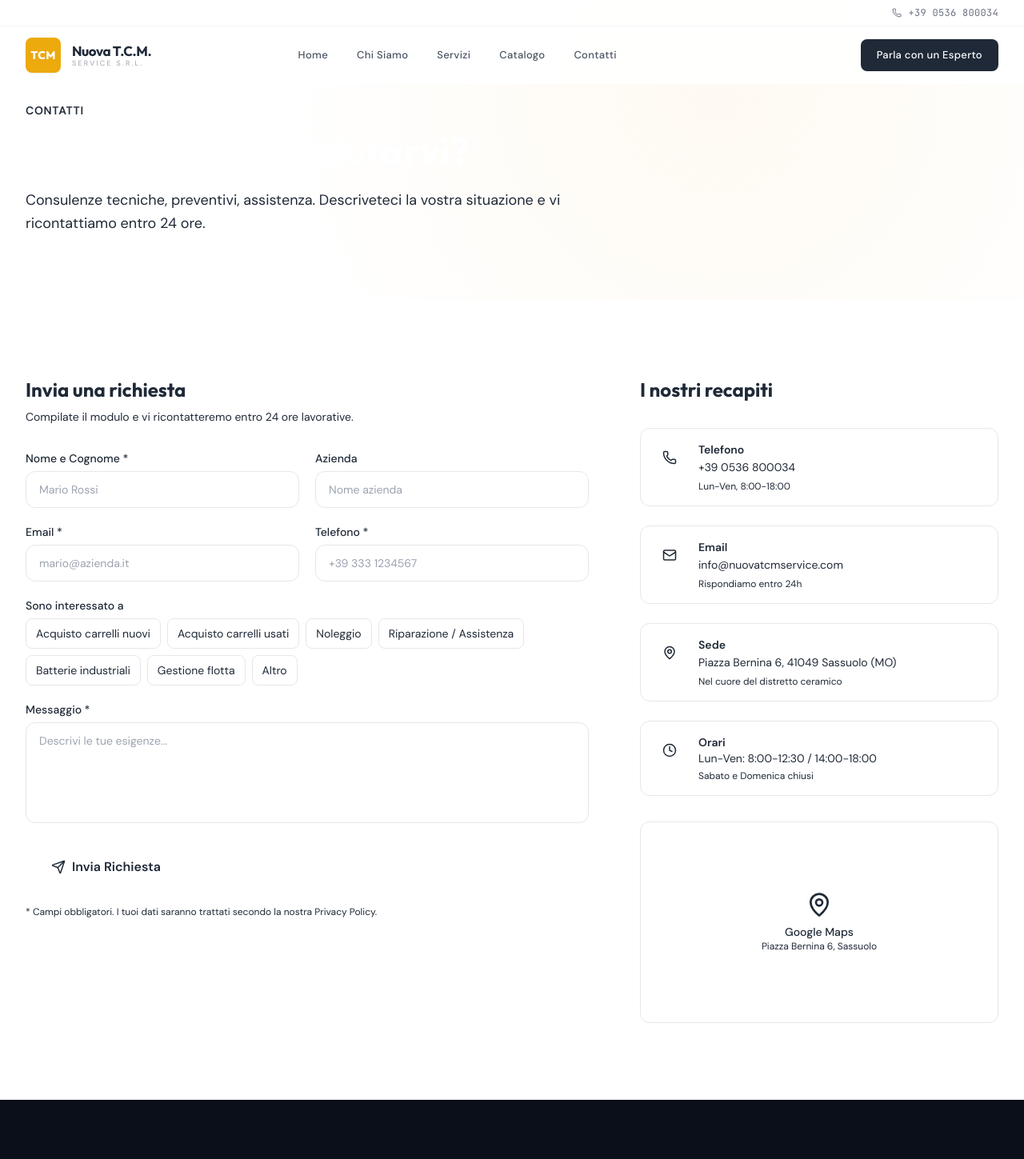
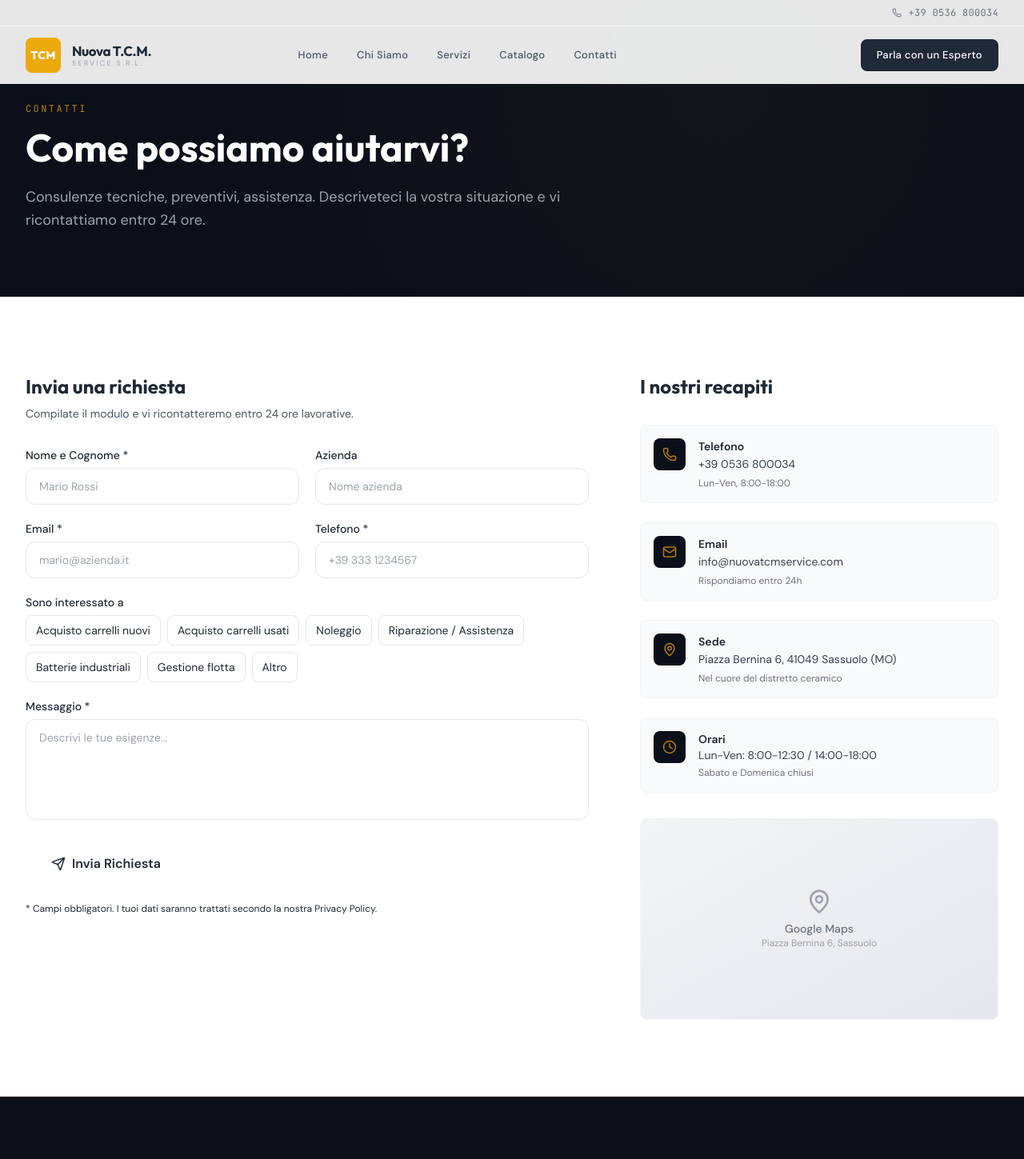
Before and after one commit to null-runner/nuova-tcm-demo, a Next.js app: page /contatti in a window 1280 px wide. Shown: the top 1449 px of the page at 80% size. Built offline with nearby package versions, Linux system fonts and the light colour scheme.

Commit message:
design: align all internal pages to new design system
All pages now use brand-dark/brand-accent/brand-elevated tokens
Removed all navy-*/safety-* references
Consistent rounded-lg, font-mono labels, spacing

```diff
--- a/src/app/catalogo/page.tsx
+++ b/src/app/catalogo/page.tsx
@@ -65,18 +65,18 @@ export default function Catalogo() {
   return (
     <>
       {/* HERO */}
-      <section className="bg-navy-950 pt-32 pb-20 relative overflow-hidden">
-        <div className="absolute inset-0 bg-[radial-gradient(circle_at_70%_30%,rgba(245,166,35,0.06),transparent_60%)]" />
+      <section className="bg-brand-dark pt-32 pb-20 relative overflow-hidden">
+        <div className="absolute inset-0 bg-[radial-gradient(circle_at_70%_30%,rgba(184,122,10,0.06),transparent_60%)]" />
         <div className="max-w-7xl mx-auto px-4 sm:px-6 lg:px-8 relative">
           <AnimatedSection>
-            <p className="text-safety-yellow font-semibold text-sm uppercase tracking-wider mb-4">
+            <p className="text-brand-accent font-mono text-xs tracking-[0.2em] uppercase mb-4">
               Catalogo
             </p>
             <h1 className="font-display text-4xl sm:text-5xl font-bold text-white mb-6 max-w-3xl">
               Carrelli elevatori{" "}
-              <span className="text-safety-yellow">CAT® Lift Trucks</span>
+              <span className="text-brand-accent">CAT® Lift Trucks</span>
             </h1>
-            <p className="text-navy-300 text-lg max-w-2xl leading-relaxed">
+            <p className="text-brand-text-muted text-lg max-w-2xl leading-relaxed">
               Una soluzione per ogni esigenza di movimentazione. Nuovi, usati e a
               noleggio, tutti con assistenza e ricambi garantiti.
             </p>
@@ -90,26 +90,26 @@ export default function Catalogo() {
           <div className="grid sm:grid-cols-2 lg:grid-cols-3 xl:grid-cols-4 gap-6">
             {categories.map((cat, i) => (
               <AnimatedSection key={cat.title} delay={i * 0.05}>
-                <div className="group bg-white border border-navy-100 hover:border-safety-yellow/40 rounded-2xl overflow-hidden transition-all hover:shadow-lg hover:shadow-navy-100/50 h-full flex flex-col">
+                <div className="group bg-white border border-gray-100 hover:border-brand-accent/30 rounded-xl overflow-hidden transition-all hover:shadow-lg hover:shadow-gray-100/50 h-full flex flex-col">
                   <ImagePlaceholder
                     label={cat.image}
                     aspect="square"
                     className="rounded-none"
                   />
                   <div className="p-6 flex flex-col flex-1">
-                    <h2 className="font-display font-semibold text-navy-950 text-lg mb-2">
+                    <h2 className="font-display font-semibold text-brand-elevated text-lg mb-2">
                       {cat.title}
                     </h2>
-                    <p className="text-navy-600 text-sm leading-relaxed mb-4 flex-1">
+                    <p className="text-gray-600 text-sm leading-relaxed mb-4 flex-1">
                       {cat.description}
                     </p>
                     <div className="flex items-center justify-between">
-                      <span className="text-xs font-medium text-navy-500 bg-navy-50 px-3 py-1 rounded-full">
+                      <span className="text-xs font-medium text-gray-500 bg-brand-light px-3 py-1 rounded-full">
                         {cat.portata}
                       </span>
                       <Link
                         href="/contatti"
-                        className="text-safety-amber hover:text-safety-gold text-sm font-medium group-hover:underline"
+                        className="text-brand-accent hover:text-brand-accent-hover text-sm font-medium group-hover:underline"
                       >
                         Info →
                       </Link>
@@ -123,19 +123,19 @@ export default function Catalogo() {
       </section>
 
       {/* CTA */}
-      <section className="py-20 bg-navy-50">
+      <section className="py-20 bg-brand-light">
         <div className="max-w-3xl mx-auto px-4 sm:px-6 lg:px-8 text-center">
           <AnimatedSection>
-            <h2 className="font-display text-3xl font-bold text-navy-950 mb-4">
+            <h2 className="font-display text-3xl font-bold text-brand-elevated mb-4">
               Non trovi quello che cerchi?
             </h2>
-            <p className="text-navy-600 mb-8 leading-relaxed">
+            <p className="text-gray-600 mb-8 leading-relaxed">
               Contattateci con le vostre specifiche e vi proponiamo il carrello
               più adatto: nuovo, usato o a noleggio.
             </p>
             <Link
               href="/contatti"
-              className="inline-flex items-center gap-2 bg-safety-yellow hover:bg-safety-amber text-navy-950 font-semibold px-8 py-4 rounded-xl transition-all hover:shadow-xl hover:shadow-safety-yellow/20 group"
+              className="inline-flex items-center gap-2 bg-brand-accent hover:bg-brand-accent-hover text-brand-elevated font-semibold px-8 py-4 rounded-lg transition-all hover:shadow-xl hover:shadow-brand-accent/20 group"
             >
               Chiedi una Consulenza
               <ArrowRight
--- a/src/app/contatti/page.tsx
+++ b/src/app/contatti/page.tsx
@@ -43,17 +43,17 @@ export default function Contatti() {
   return (
     <>
       {/* HERO */}
-      <section className="bg-navy-950 pt-32 pb-20 relative overflow-hidden">
-        <div className="absolute inset-0 bg-[radial-gradient(circle_at_70%_30%,rgba(245,166,35,0.06),transparent_60%)]" />
+      <section className="bg-brand-dark pt-32 pb-20 relative overflow-hidden">
+        <div className="absolute inset-0 bg-[radial-gradient(circle_at_70%_30%,rgba(184,122,10,0.06),transparent_60%)]" />
         <div className="max-w-7xl mx-auto px-4 sm:px-6 lg:px-8 relative">
           <AnimatedSection>
-            <p className="text-safety-yellow font-semibold text-sm uppercase tracking-wider mb-4">
+            <p className="text-brand-accent font-mono text-xs tracking-[0.2em] uppercase mb-4">
               Contatti
             </p>
             <h1 className="font-display text-4xl sm:text-5xl font-bold text-white mb-6 max-w-3xl">
               Come possiamo aiutarvi?
             </h1>
-            <p className="text-navy-300 text-lg max-w-2xl leading-relaxed">
+            <p className="text-brand-text-muted text-lg max-w-2xl leading-relaxed">
               Consulenze tecniche, preventivi, assistenza. Descriveteci la vostra
               situazione e vi ricontattiamo entro 24 ore.
             </p>
@@ -68,10 +68,10 @@ export default function Contatti() {
             {/* FORM */}
             <div className="lg:col-span-3">
               <AnimatedSection>
-                <h2 className="font-display text-2xl font-bold text-navy-950 mb-2">
+                <h2 className="font-display text-2xl font-bold text-brand-elevated mb-2">
                   Invia una richiesta
                 </h2>
-                <p className="text-navy-600 text-sm mb-8">
+                <p className="text-gray-600 text-sm mb-8">
                   Compilate il modulo e vi ricontatteremo entro 24 ore lavorative.
                 </p>
                 <ContactForm />
@@ -81,20 +81,20 @@ export default function Contatti() {
             {/* INFO */}
             <div className="lg:col-span-2">
               <AnimatedSection delay={0.15}>
-                <h2 className="font-display text-2xl font-bold text-navy-950 mb-8">
+                <h2 className="font-display text-2xl font-bold text-brand-elevated mb-8">
                   I nostri recapiti
                 </h2>
                 <div className="space-y-6">
                   {contactInfo.map((info) => (
                     <div
                       key={info.title}
-                      className="flex items-start gap-4 p-4 bg-navy-50/50 rounded-xl border border-navy-100"
+                      className="flex items-start gap-4 p-4 bg-brand-light rounded-lg border border-gray-100"
                     >
-                      <div className="w-10 h-10 bg-navy-950 rounded-lg flex items-center justify-center shrink-0">
-                        <info.icon size={18} className="text-safety-yellow" />
+                      <div className="w-10 h-10 bg-brand-dark rounded-lg flex items-center justify-center shrink-0">
+                        <info.icon size={18} className="text-brand-accent" />
                       </div>
                       <div>
-                        <p className="font-semibold text-navy-950 text-sm">
+                        <p className="font-semibold text-brand-elevated text-sm">
                           {info.title}
                         </p>
                         {info.href ? (
@@ -102,15 +102,15 @@ export default function Contatti() {
                             href={info.href}
                             target={info.href.startsWith("http") ? "_blank" : undefined}
                             rel={info.href.startsWith("http") ? "noopener noreferrer" : undefined}
-                            className="text-navy-700 text-sm hover:text-safety-amber transition-colors"
+                            className="text-gray-700 text-sm hover:text-brand-accent transition-colors"
                           >
                             {info.value}
                           </a>
                         ) : (
-                          <p className="text-navy-700 text-sm">{info.value}</p>
+                          <p className="text-gray-700 text-sm">{info.value}</p>
                         )}
                         {info.note && (
-                          <p className="text-navy-500 text-xs mt-1">
+                          <p className="text-gray-500 text-xs mt-1">
                             {info.note}
                           </p>
                         )}
@@ -120,17 +120,17 @@ export default function Contatti() {
                 </div>
 
                 {/* MAP PLACEHOLDER */}
-                <div className="mt-8 rounded-xl overflow-hidden border border-navy-100">
-                  <div className="bg-gradient-to-br from-navy-100 to-navy-200 aspect-video flex items-center justify-center">
+                <div className="mt-8 rounded-lg overflow-hidden border border-gray-100">
+                  <div className="bg-gradient-to-br from-gray-100 to-gray-200 aspect-video flex items-center justify-center">
                     <div className="text-center">
                       <MapPin
                         size={32}
-                        className="text-navy-400 mx-auto mb-2"
+                        className="text-brand-text-muted mx-auto mb-2"
                       />
-                      <p className="text-navy-500 text-sm font-medium">
+                      <p className="text-gray-500 text-sm font-medium">
                         Google Maps
                       </p>
-                      <p className="text-navy-400 text-xs">
+                      <p className="text-brand-text-muted text-xs">
                         Piazza Bernina 6, Sassuolo
                       </p>
                     </div>
```
Also changed, not shown: src/app/servizi/page.tsx (+23 -23 lines).
